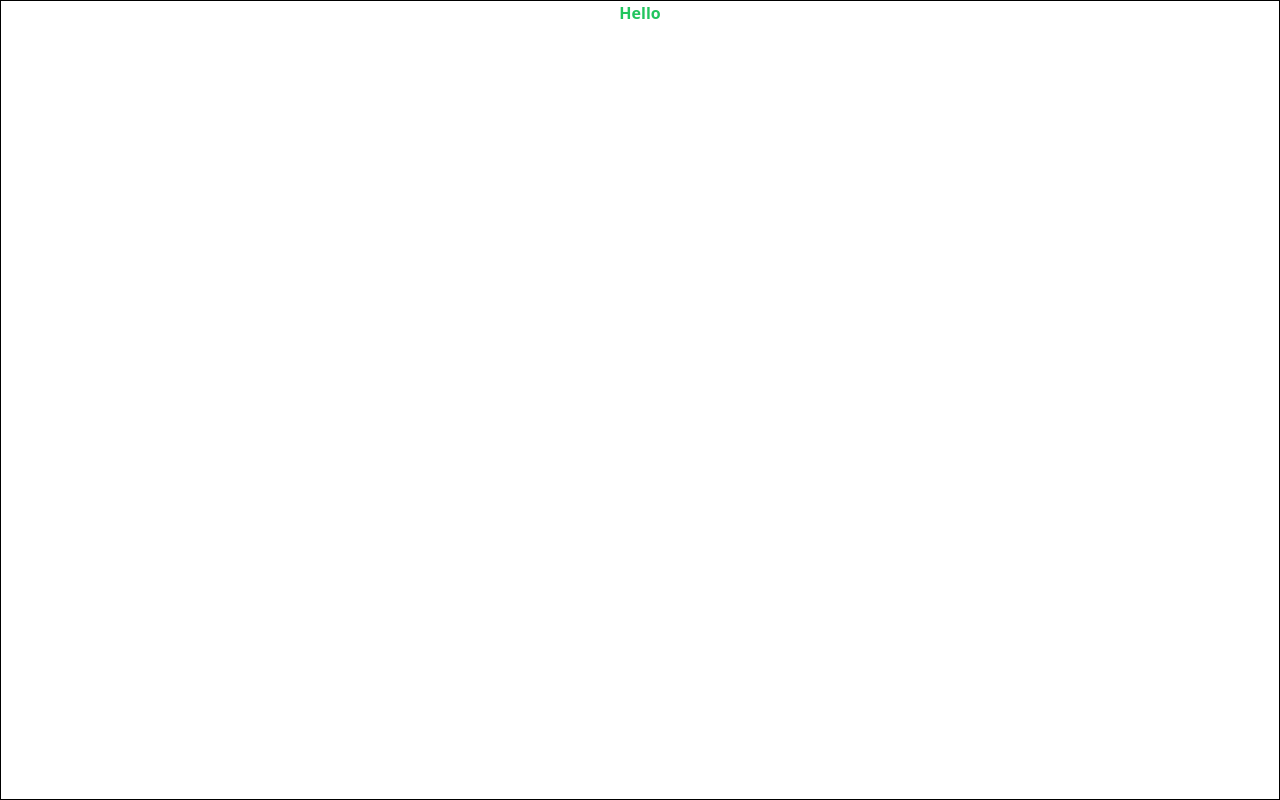
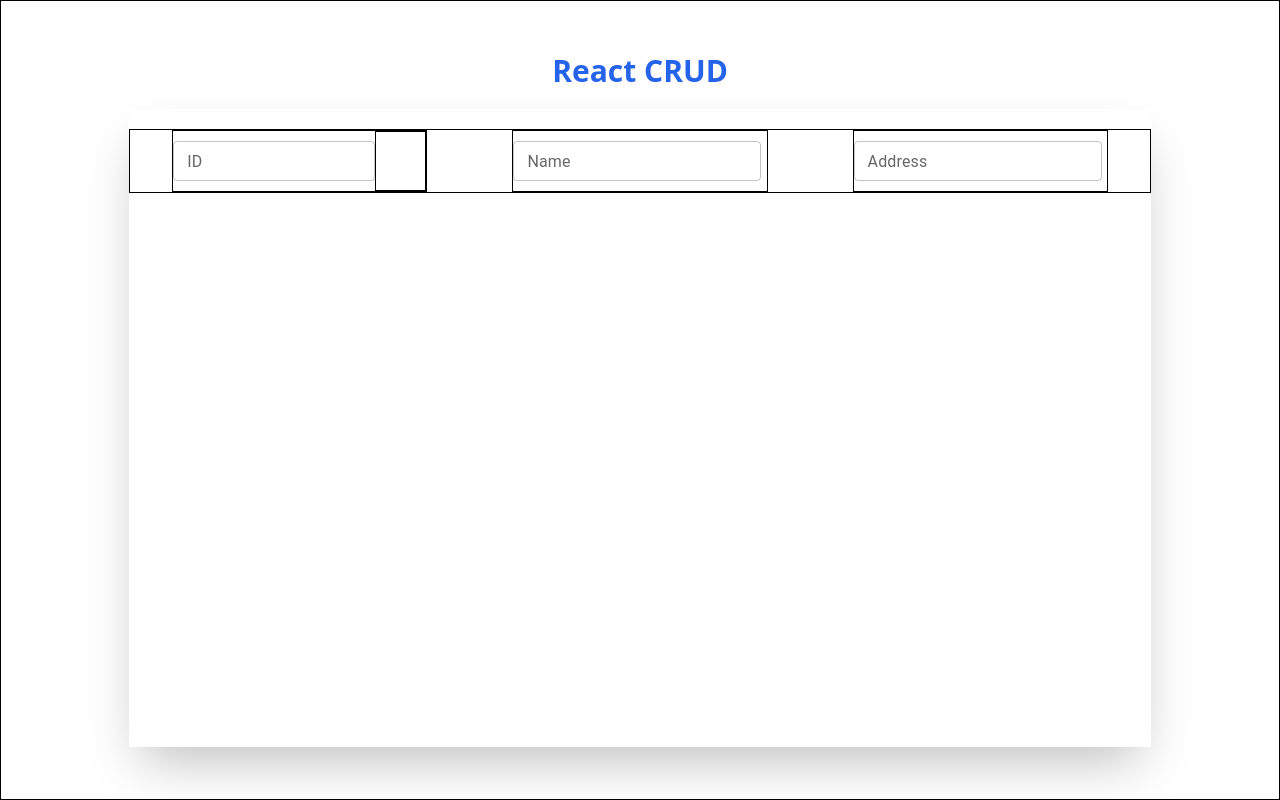
Before and after one commit to isurusachinda85/React-CRUD, a React (Create React App) app in the folder frontend/: page / in a window 1280 px wide. Built offline with nearby package versions, Linux system fonts and the light colour scheme.

Commit message:
update frontend

```diff
--- a/frontend/src/pages/Home/Home.jsx
+++ b/frontend/src/pages/Home/Home.jsx
@@ -1,11 +1,44 @@
 import React, { Component } from "react";
+import TextField from "@mui/material/TextField";
 
 export default class Home extends Component {
   render() {
     return (
       <>
-        <div className="border border-black h-[100vh]">
-          <h1 className="font-bold text-green-500 text-center">Hello</h1>
+        <div className="border border-black h-[100vh] flex flex-col items-center justify-center ">
+          <div className="text-blue-600 text-3xl font-bold mb-5">
+            <h2>React CRUD</h2>
+          </div>
+
+          <div className=" w-[80%] h-[80%] shadow-2xl">
+            <div className="border border-black h-[10%] flex flex-row justify-around mt-5">
+              <div className="border border-black h-full w-[25%] flex items-center">
+                <TextField
+                  id="outlined-basic"
+                  label="ID"
+                  variant="outlined"
+                  size="small"
+                />
+                <div className="border border-black h-full w-[25%] "></div>
+              </div>
+              <div className="border border-black h-full w-[25%] flex items-center">
+                <TextField
+                  id="outlined-basic"
+                  label="Name"
+                  variant="outlined"
+                  size="small"
+                />
+              </div>
+              <div className="border border-black h-full w-[25%] flex items-center">
+                <TextField
+                  id="outlined-basic"
+                  label="Address"
+                  variant="outlined"
+                  size="small"
+                />
+              </div>
+            </div>
+          </div>
         </div>
       </>
     );
```
